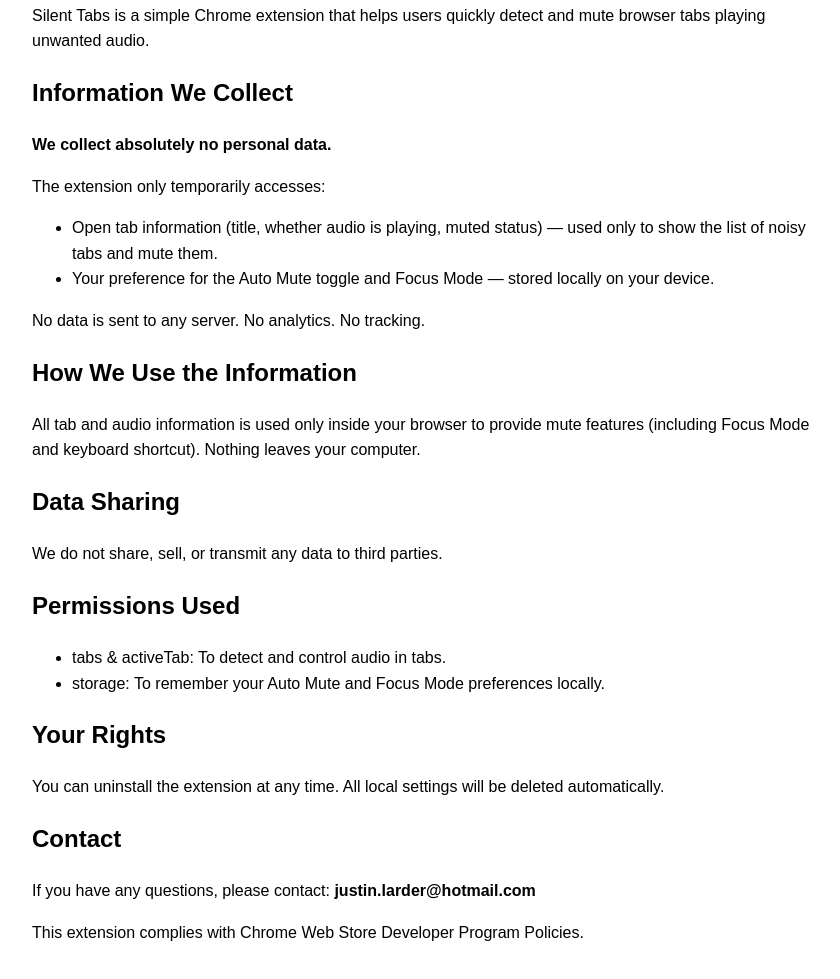
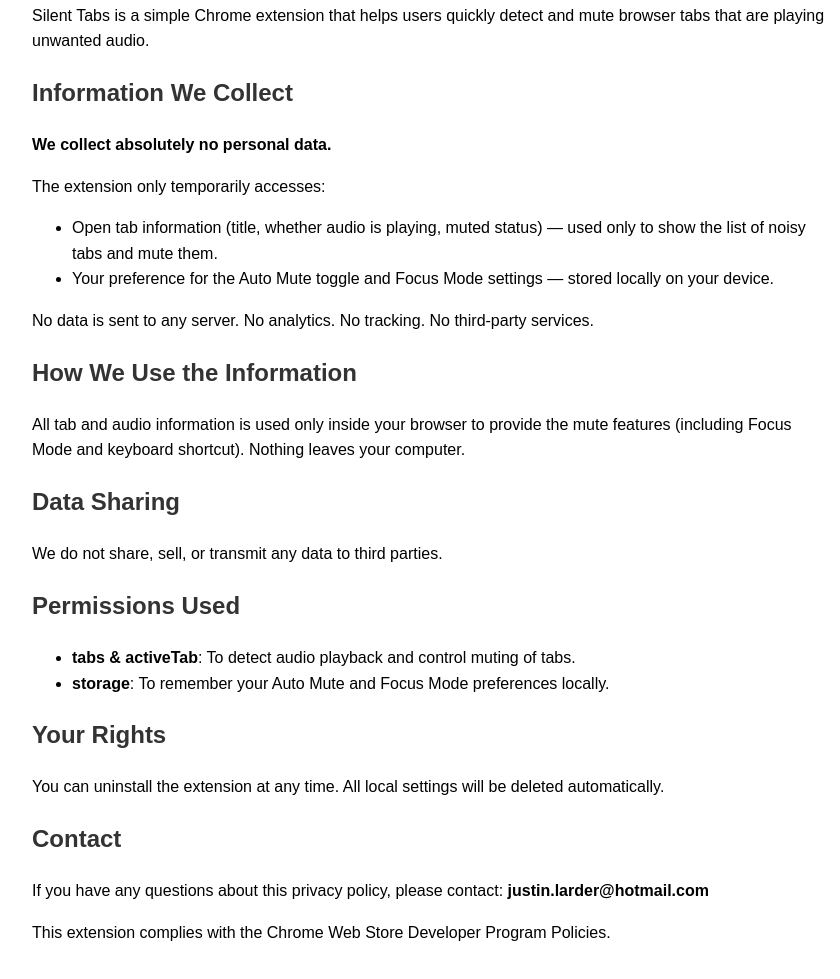
Before and after one commit to Justinal90/silent-tabs-privacy, a plain HTML site: page index.html in a window 1280 px wide. Shown: the part 193-1172 px from the top of the page, without its empty margins (208-1048 px from the left). Drawn offline with Linux system fonts and the light colour scheme.

Commit message:
Update index.html

```diff
--- a/index.html
+++ b/index.html
@@ -5,6 +5,7 @@
   <title>Silent Tabs Privacy Policy</title>
   <style>
     body { font-family: Arial, sans-serif; max-width: 800px; margin: 40px auto; padding: 20px; line-height: 1.6; }
+    h1, h2 { color: #333; }
   </style>
 </head>
 <body>
@@ -12,7 +13,7 @@
 <h1>Silent Tabs Privacy Policy</h1>
 <p>Last updated: March 30, 2026</p>
 
-<p>Silent Tabs is a simple Chrome extension that helps users quickly detect and mute browser tabs playing unwanted audio.</p>
+<p>Silent Tabs is a simple Chrome extension that helps users quickly detect and mute browser tabs that are playing unwanted audio.</p>
 
 <h2>Information We Collect</h2>
 <p><strong>We collect absolutely no personal data.</strong></p>
@@ -20,30 +21,30 @@
 <p>The extension only temporarily accesses:
 <ul>
   <li>Open tab information (title, whether audio is playing, muted status) — used only to show the list of noisy tabs and mute them.</li>
-  <li>Your preference for the Auto Mute toggle and Focus Mode — stored locally on your device.</li>
+  <li>Your preference for the Auto Mute toggle and Focus Mode settings — stored locally on your device.</li>
 </ul>
 
-<p>No data is sent to any server. No analytics. No tracking.</p>
+<p>No data is sent to any server. No analytics. No tracking. No third-party services.</p>
 
 <h2>How We Use the Information</h2>
-<p>All tab and audio information is used only inside your browser to provide mute features (including Focus Mode and keyboard shortcut). Nothing leaves your computer.</p>
+<p>All tab and audio information is used only inside your browser to provide the mute features (including Focus Mode and keyboard shortcut). Nothing leaves your computer.</p>
 
 <h2>Data Sharing</h2>
 <p>We do not share, sell, or transmit any data to third parties.</p>
 
 <h2>Permissions Used</h2>
 <ul>
-  <li>tabs & activeTab: To detect and control audio in tabs.</li>
-  <li>storage: To remember your Auto Mute and Focus Mode preferences locally.</li>
+  <li><strong>tabs & activeTab</strong>: To detect audio playback and control muting of tabs.</li>
+  <li><strong>storage</strong>: To remember your Auto Mute and Focus Mode preferences locally.</li>
 </ul>
 
 <h2>Your Rights</h2>
 <p>You can uninstall the extension at any time. All local settings will be deleted automatically.</p>
 
 <h2>Contact</h2>
-<p>If you have any questions, please contact: <strong>justin.larder@hotmail.com</strong></p>
+<p>If you have any questions about this privacy policy, please contact: <strong>justin.larder@hotmail.com</strong></p>
 
-<p>This extension complies with Chrome Web Store Developer Program Policies.</p>
+<p>This extension complies with the Chrome Web Store Developer Program Policies.</p>
 
 </body>
 </html>
```
